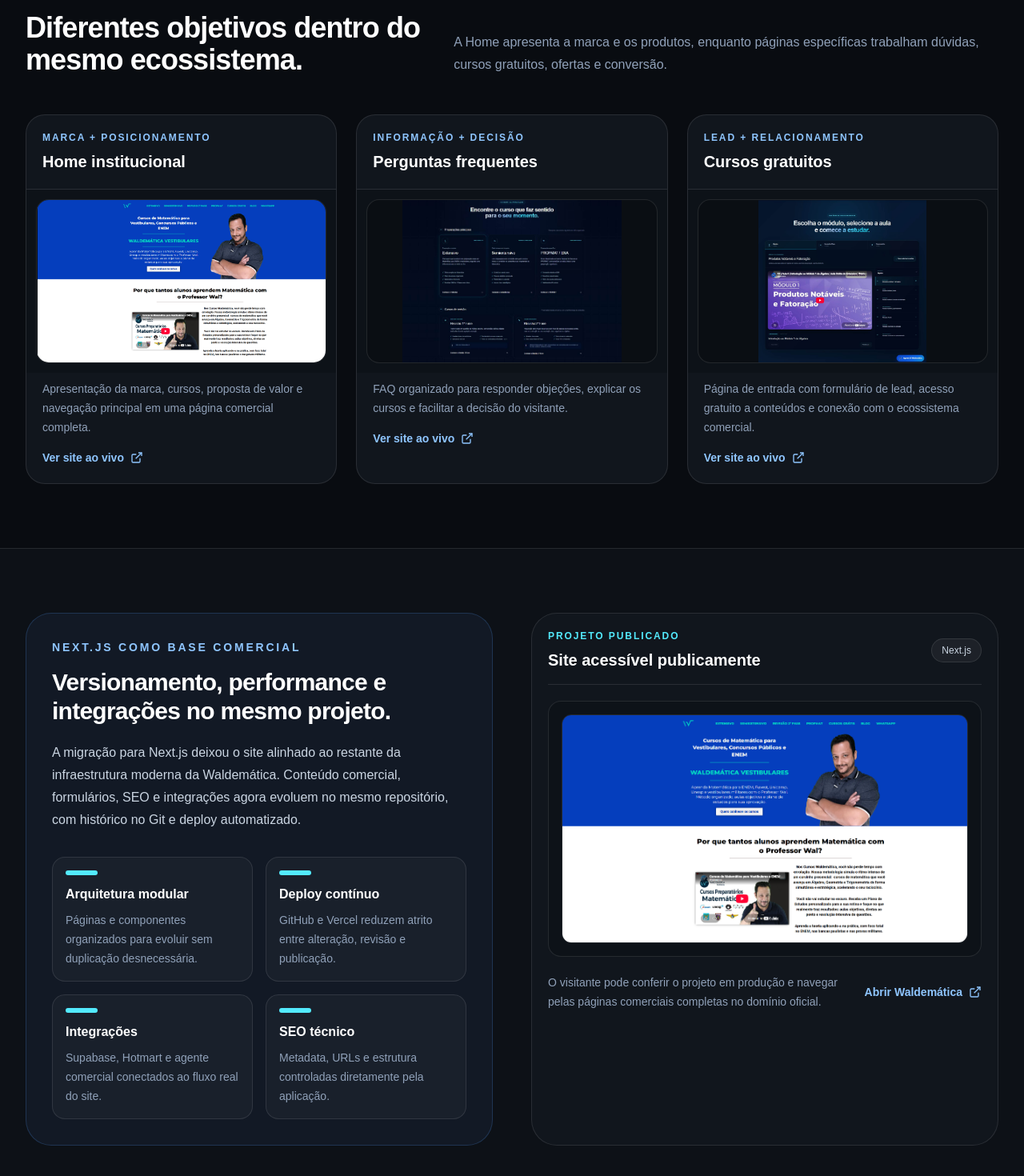
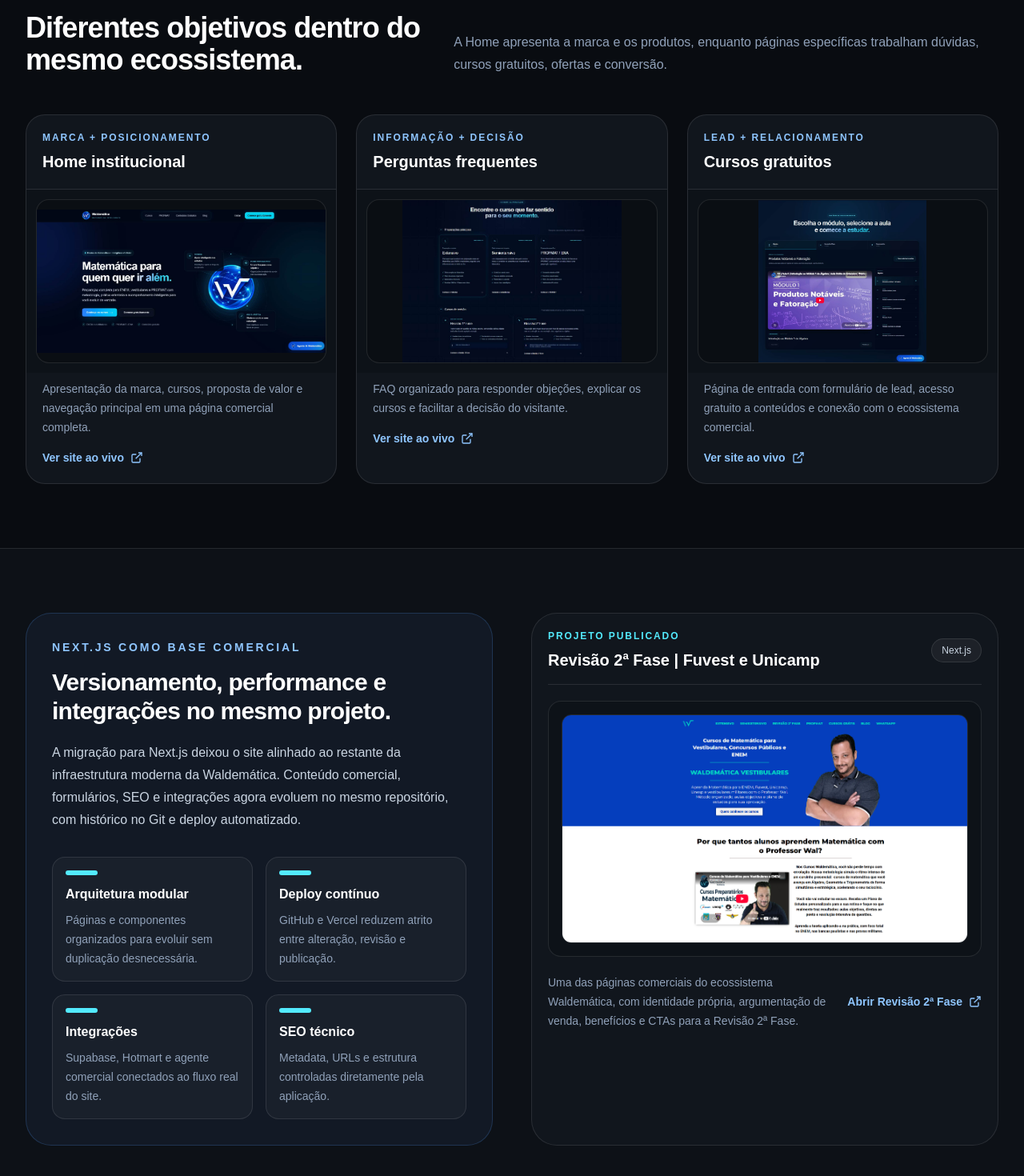
Before and after one commit to waldematica-design/walbrasil-dev, a Next.js app: page /projetos/waldematica in a window 1280 px wide. Shown: the part 1296-2766 px from the top of the page at 80% size. Built offline with nearby package versions, Linux system fonts and the light colour scheme.

Commit message:
fix: finaliza prints atuais do case Waldemática

```diff
--- a/src/app/projetos/waldematica/page.tsx
+++ b/src/app/projetos/waldematica/page.tsx
@@ -261,7 +261,7 @@
               {
                 title: "Home institucional",
                 label: "Marca + posicionamento",
-                image: "/projetos/waldematica/home-waldematica.png",
+                image: "/projetos/waldematica/home-waldematica.jpg",
                 alt: "Página inicial do site Waldemática",
                 description:
                   "Apresentação da marca, cursos, proposta de valor e navegação principal em uma página comercial completa.",
@@ -375,7 +375,7 @@
                     Projeto publicado
                   </p>
                   <h3 className="mt-2 text-xl font-semibold">
-                    Site acessível publicamente
+                    Revisão 2ª Fase | Fuvest e Unicamp
                   </h3>
                 </div>
                 <span className="rounded-full border border-white/10 bg-white/5 px-3 py-1.5 text-xs text-slate-300">
@@ -386,7 +386,7 @@
               <div className="mt-5 overflow-hidden rounded-2xl border border-white/10 bg-[#0d1218] p-4">
                 <img
                   src="/projetos/waldematica/home-waldematica.png"
-                  alt="Página inicial pública da Waldemática"
+                  alt="Página comercial da Revisão 2ª Fase da Waldemática"
                   width={2254}
                   height={1269}
                   className="block h-auto w-full rounded-xl border border-white/10 object-contain"
@@ -395,17 +395,16 @@
 
               <div className="mt-5 flex flex-col gap-4 sm:flex-row sm:items-center sm:justify-between">
                 <p className="max-w-xl text-sm leading-6 text-slate-400">
-                  O visitante pode conferir o projeto em produção e navegar pelas
-                  páginas comerciais completas no domínio oficial.
+                  Uma das páginas comerciais do ecossistema Waldemática, com identidade própria, argumentação de venda, benefícios e CTAs para a Revisão 2ª Fase.
                 </p>
 
                 <a
-                  href="https://waldematica.com.br"
+                  href="https://waldematica.com.br/revisao-2a-fase/"
                   target="_blank"
                   rel="noreferrer"
                   className="inline-flex shrink-0 items-center gap-2 text-sm font-semibold text-blue-300 transition hover:text-blue-200"
                 >
-                  Abrir Waldemática
+                  Abrir Revisão 2ª Fase
                   <ExternalIcon />
                 </a>
               </div>
```
